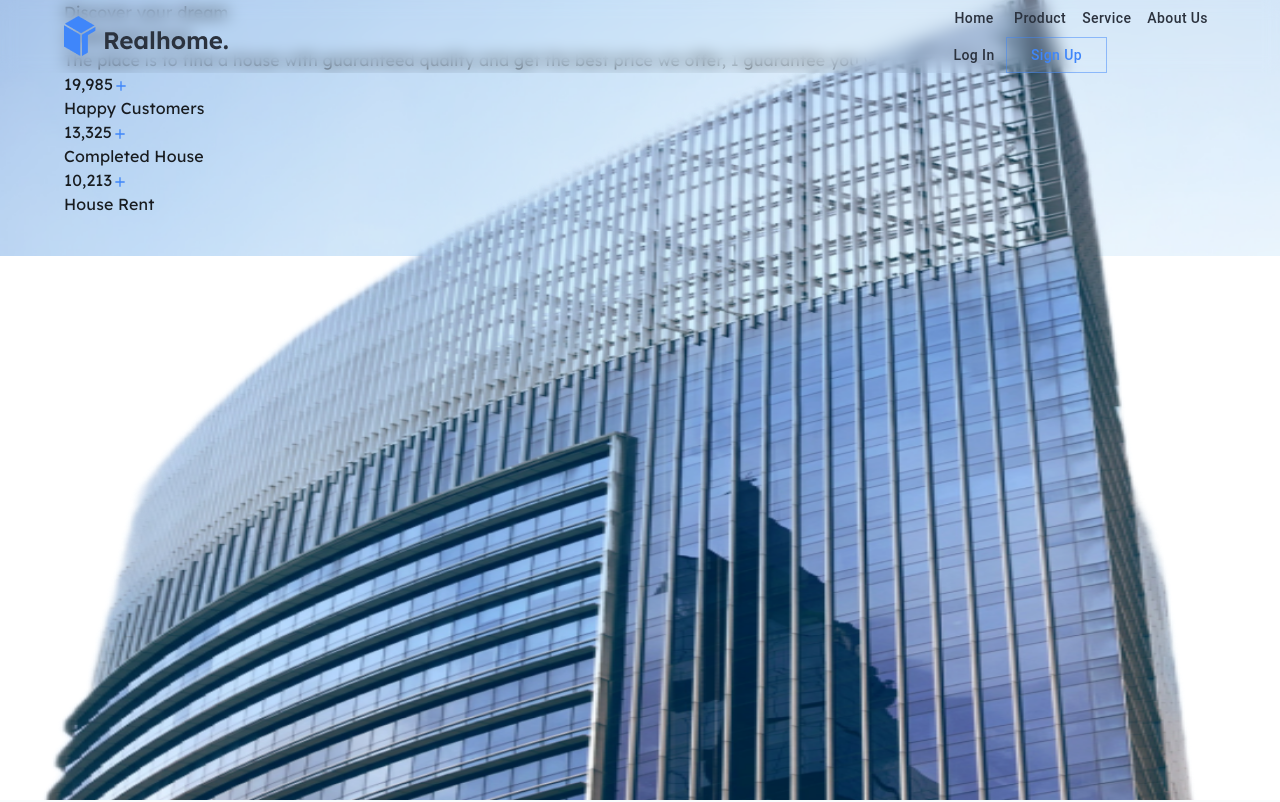
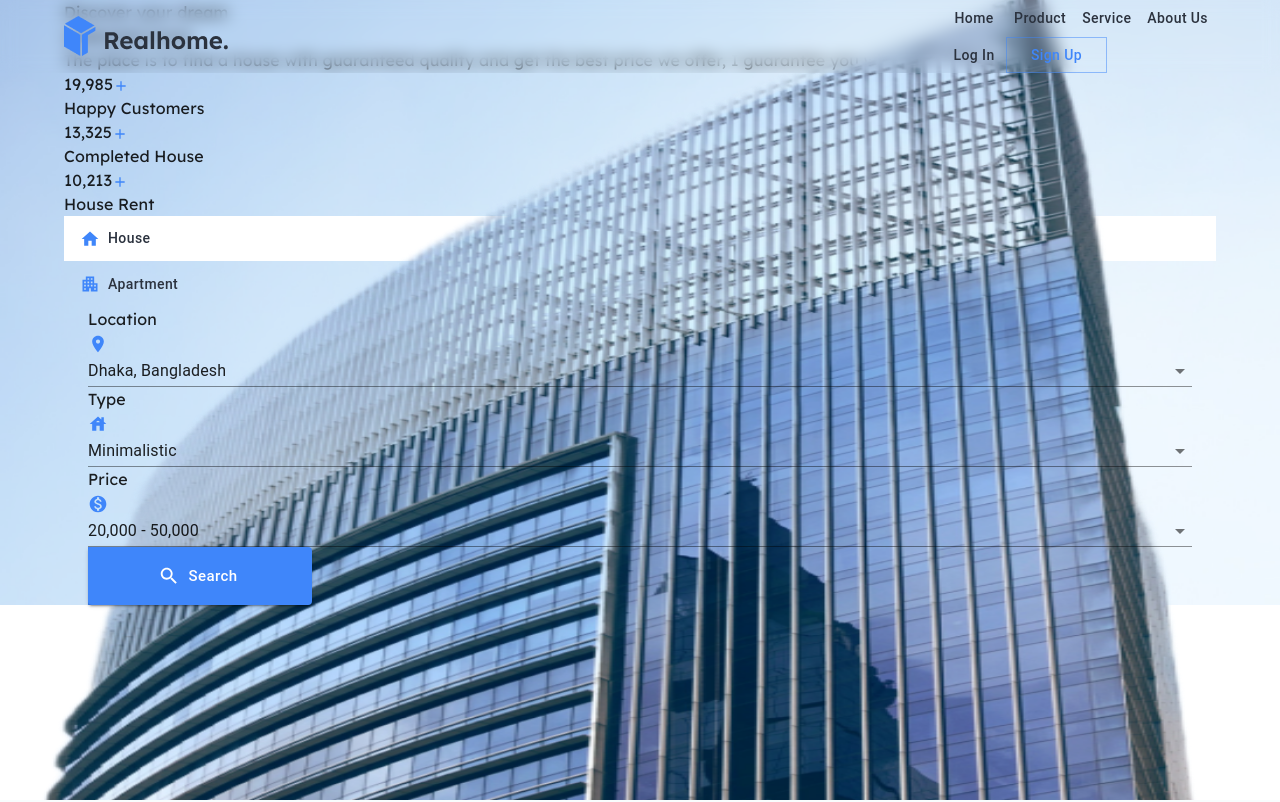
Before and after one commit to ahmod001/realestate, a Next.js app: page / in a window 1280 px wide. Shown: the top 802 px of the page. Built offline with nearby package versions, Linux system fonts and the light colour scheme.

Commit message:
searchBar created

```diff
--- a/Components/Hero/Hero/Hero.jsx
+++ b/Components/Hero/Hero/Hero.jsx
@@ -1,6 +1,7 @@
 'use client'
+import SearchBar from '@/Components/Search/SearchBar/SearchBar';
 import { Add } from '@mui/icons-material';
-import { Button, Container, useMediaQuery } from '@mui/material';
+import { Container, useMediaQuery } from '@mui/material';
 import Image from 'next/image';
 import React from 'react';
 
@@ -8,8 +9,7 @@ const Hero = () => {
     // Media Query
     const isMediumScreen = useMediaQuery('(max-width: 1024px)');
     return (
-        <section style={{ backgroundImage: `url(${'/hero_bg.png'})`, backgroundSize: 'cover' }}
-            className=' pt-20 pb-10'>
+        <section style={{ backgroundImage: `url(${'/hero_bg.png'})`, backgroundSize: 'cover' }} className=' pt-20'>
             <Container>
                 <div className='sm:grid sm:grid-cols-5 lg:grid-cols-2 flex flex-col gap-5'>
                     <div className='col-span-1 sm:col-span-3 lg:col-span-1 pt-3.5 flex items-center'>
@@ -51,8 +51,8 @@ const Hero = () => {
                     </div>
 
                     {/* Hero Img */}
-                    <div className='col-span-1 sm:col-span-2 lg:col-span-1 justify-center flex items-center'>
-                        <div className='lg:h-[30rem] lg:w-[26rem] md:h-[24.5rem] sm:h-[20rem] h-[18rem] w-7/12 sm:w-full relative'>
+                    <div className='col-span-1 sm:col-span-2  lg:col-span-1 justify-center flex items-baseline'>
+                        <div className='lg:h-[32rem] lg:w-[28rem] md:h-[24.5rem] sm:h-[20rem] h-[18rem] w-7/12 sm:w-full relative'>
                             <Image
                                 src='/hero_building.png'
                                 fill
@@ -64,6 +64,9 @@ const Hero = () => {
                         </div>
                     </div>
                 </div>
+
+                {/* SearchBar */}
+                <SearchBar/>
             </Container>
         </section>
 
--- a/Components/Navbar/Navbar.jsx
+++ b/Components/Navbar/Navbar.jsx
@@ -1,8 +1,7 @@
 "use client"
-import React from 'react';
+import React, { useEffect,  useState } from 'react';
 import AppBar from '@mui/material/AppBar';
 import Box from '@mui/material/Box';
-import CssBaseline from '@mui/material/CssBaseline';
 import Divider from '@mui/material/Divider';
 import Drawer from '@mui/material/Drawer';
 import IconButton from '@mui/material/IconButton';
@@ -12,11 +11,9 @@ import ListItemButton from '@mui/material/ListItemButton';
 import ListItemText from '@mui/material/ListItemText';
 import MenuIcon from '@mui/icons-material/Menu';
 import Toolbar from '@mui/material/Toolbar';
-import Typography from '@mui/material/Typography';
 import Button from '@mui/material/Button';
 import { Container, useMediaQuery } from '@mui/material';
 import Link from 'next/link';
-import { useRouter } from 'next/router';
 
 const drawerWidth = 240;
 const navItems = [
@@ -29,6 +26,7 @@ const navItems = [
 const Navbar = (props) => {
     const { window } = props;
     const [mobileOpen, setMobileOpen] = React.useState(false);
+    const [isNavbarElevated, setIsNavbarElevated] = useState(false);
 
     // Media Query
     const isXsScreen = useMediaQuery('(max-width:640px)');
@@ -37,7 +35,7 @@ const Navbar = (props) => {
     const handleDrawerToggle = () => {
         setMobileOpen((prevState) => !prevState);
     };
-
+console.log(window?.scrollY);
     const drawer = (
         <Box onClick={handleDrawerToggle} sx={{ textAlign: 'center' }}>
             {/* Brand Icon */}
@@ -72,7 +70,7 @@ const Navbar = (props) => {
         <Box sx={{ display: 'flex' }}>
             <AppBar
                 position="fixed"
-                sx={{ boxShadow: 'none', backdropFilter: 'blur(8px)', backgroundColor: 'transparent' }}
+                sx={{ boxShadow: 'none', backdropFilter: 'blur(8px)', backgroundColor: isNavbarElevated ? 'rgba(255, 255, 255, 0.4)' : 'transparent' }}
                 component="nav">
                 <Container disableGutters>
                     <Toolbar sx={{ display: 'flex', justifyContent: 'space-between', alignItems: 'center' }}>
--- a/Components/Search/SearchBar/SearchBar.jsx
+++ b/Components/Search/SearchBar/SearchBar.jsx
@@ -1,12 +1,147 @@
 "use client"
-import React from 'react';
+import { Apartment, Home, House, LocationOn, MonetizationOn, Search } from '@mui/icons-material';
+import { Box, Button, Container, FormControl, MenuItem, Select } from '@mui/material';
+import { useState } from 'react';
+import { useForm } from 'react-hook-form';
 
 const SearchBar = () => {
+    const [propertyType, setPropertyType] = useState('house');
+    const { register, handleSubmit, formState: { errors } } = useForm();
+
+    // Search Handler
+    const handleSearch = data => {
+        console.log({...data, property:propertyType});
+    }
     return (
         <div>
+            {/* Set Property type */}
+            <PropertyToggle props={[propertyType, setPropertyType]} />
 
+            <div className='bg-white flex items-center shadow-md w-full lg:h-32 h-52'>
+                <Container>
+                    <form onSubmit={handleSubmit(handleSearch)}
+                        className='grid lg:grid-cols-4  grid-cols-2 gap-7' action="search" method="post">
+                        {/*Set LOCATION */}
+                        <SelectPrompt props={{
+                            register: register,
+                            label: 'Location',
+                            iconComponent: <LocationOn fontSize='small' color='primary' />,
+                            options: [{ item: 'New York, USA', value: 'New York,USA' },
+                            { item: 'London, UK', value: 'London,UK' },
+                            { item: 'Dhaka, Bangladesh', value: 'Dhaka,Bangladesh' }],
+                            defaultValue: 'Dhaka,Bangladesh'
+                        }} />
+
+                        {/*Set Type */}
+                        <SelectPrompt props={{
+                            register: register,
+                            label: 'Type',
+                            iconComponent: propertyType === 'house' ?
+                                <House fontSize='small' color='primary' /> :
+                                <Apartment fontSize='small' color='primary' />,
+                            options: [{ item: 'Minimalistic', value: 'minimalistic' },
+                            { item: 'Victorian ', value: 'victorian ' }],
+                            defaultValue: 'minimalistic'
+                        }} />
+
+                        {/*Set Price Range */}
+                        <SelectPrompt props={{
+                            register: register,
+                            label: 'Price',
+                            iconComponent: <MonetizationOn
+                                fontSize='small' color='primary' />,
+                            options: [{ item: '20,000 - 50,000', value: '20000-50000' },
+                            { item: '50,000 - 100,000', value: '50000-100000' },
+                            { item: '100,000 - 200,000+', value: '100000-200,000' }],
+                            defaultValue: '20000-50000'
+                        }} />
+
+                        {/* Search */}
+                        <div className='flex col justify-center  items-end '>
+                            <Box sx={{ maxWidth: '14rem', width: '100%' }}
+                                bgcolor={'#3F86FA'}>
+                                <Button
+                                type='submit'
+                                    color='primary'
+                                    size='large'
+                                    sx={{ textTransform: 'capitalize', py:{xs:1.5, sm:2} }}
+                                    fullWidth
+                                    startIcon={<Search />}
+                                    variant='contained'>
+                                    Search
+                                </Button>
+                            </Box>
+                        </div>
+                    </form>
+                </Container>
+            </div>
         </div>
     );
 };
 
+// Set Home/Apartment
+const PropertyToggle = ({ props: [propertyType, setPropertyType] }) => {
+
+    // Handle Property
+    const handleProperty = type => {
+        setPropertyType(type)
+    }
+    return (
+        <div className='flex'>
+            {/* Home */}
+            <Box bgcolor={propertyType === 'house' ? 'white' : 'transparent'}>
+                <Button
+                    onClick={() => handleProperty('house')}
+                    startIcon={<Home color='primary' />}
+                    sx={{ textTransform: 'capitalize', px: 2.5, py: 1.3, borderRadius: 0 }}
+                    color='secondary'>
+                    House
+                </Button>
+            </Box>
+            {/* Apartment */}
+            <Box bgcolor={propertyType === 'apartment' ? 'white' : 'transparent'}>
+                <Button
+                    onClick={() => handleProperty('apartment')}
+                    startIcon={<Apartment color='primary' />}
+                    sx={{ textTransform: 'capitalize', px: 2.5, py: 1.3, borderRadius: 0 }}
+                    color='secondary'>
+                    Apartment
+                </Button>
+            </Box>
+        </div>
+    )
+}
+
+// Select Prompt
+const SelectPrompt = ({ props: { register, label, iconComponent, options, defaultValue } }) => {
+    return (
+        <div className='col lg:space-y-3.5 space-y-2.5'>
+            {/* Label */}
+            <label className='text-gray-500 text-sm'>
+                {label}
+            </label>
+            <div className='flex space-x-3 items-center'>
+                {/* Icon */}
+                {iconComponent}
+
+                {/* Select */}
+                <FormControl
+                    {...register(label.toLowerCase())}
+                    variant="standard"
+                    fullWidth>
+                    <Select
+                        defaultValue={defaultValue}
+                        label={label}>
+                        {options.map((item, i) => (
+                            <MenuItem key={i}
+                                value={item.value}>
+                                {item.item}
+                            </MenuItem>
+                        ))}
+                    </Select>
+                </FormControl>
+            </div>
+        </div>
+    )
+}
 export default SearchBar;
--- a/package.json
+++ b/package.json
@@ -19,6 +19,7 @@
     "postcss": "8.4.24",
     "react": "18.2.0",
     "react-dom": "18.2.0",
+    "react-hook-form": "^7.45.0",
     "tailwindcss": "3.3.2"
   }
 }
```
Also changed, not shown: 1 other file (tests, documents, lock files or other folders).
